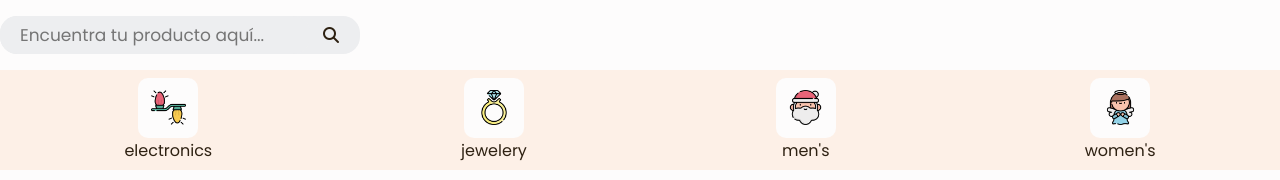
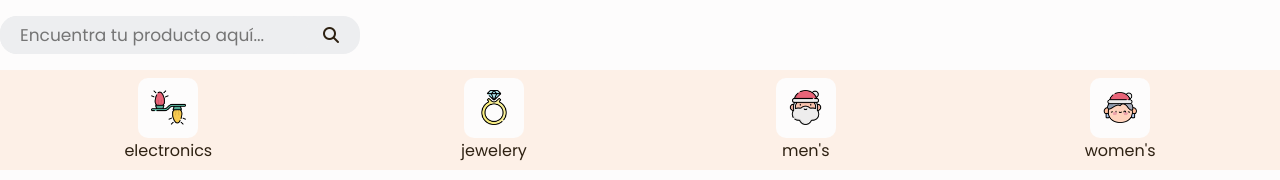
Before and after one commit to luvale/E-Commerce, an Angular app in the folder E-Commerce/: page /home in a window 1280 px wide. Shown: the top 180 px of the page. Built offline with nearby package versions, Linux system fonts and the light colour scheme; no server answers.

Commit message:
add mrs santa img and created a cart variable

```diff
--- a/E-Commerce/src/app/components/cards-products/cards-products.component.ts
+++ b/E-Commerce/src/app/components/cards-products/cards-products.component.ts
@@ -43,12 +43,15 @@ export class CardsProductsComponent implements OnInit, OnChanges {
     this.filteredProducts = this.allProducts.filter((product:any) => product.category == this.getCategory);
   }
 
-  addToCart(id:any, product:any){
+  addToCart(id:string, item:Object){
     const productsSelect = this.cart.find((product:any) => product.id == id);
     if (productsSelect === undefined) {
-    this.cart.push({product, amount: 1})
-    console.log(this.cart)
-  }
+      this.cart.push({
+        item,
+        amount: 1
+      })
+      console.log(this.cart)
+    }
   }
 
 }
--- a/E-Commerce/src/app/components/categories/categories.component.html
+++ b/E-Commerce/src/app/components/categories/categories.component.html
@@ -19,7 +19,7 @@
   </div>
   <div>
     <button class="women's clothing">
-      <img class="women's clothing" src="../../../assets/angel.png" alt="angel">
+      <img class="women's clothing" src="../../../assets/mrs-claus.png" alt="mrs claus">
     </button>
     <p class="women's clothing">women's</p>
   </div>
--- a/E-Commerce/src/app/components/categories/categories.component.ts
+++ b/E-Commerce/src/app/components/categories/categories.component.ts
@@ -16,7 +16,6 @@ export class CategoriesComponent implements OnInit {
   }
 
   getCategory($event:any){
-    console.log($event.target.classList.toString())
     this.sendCategory.emit($event.target.classList.toString());
   }
 
```
Also changed, not shown: E-Commerce/src/assets/mrs-claus.png (added).
